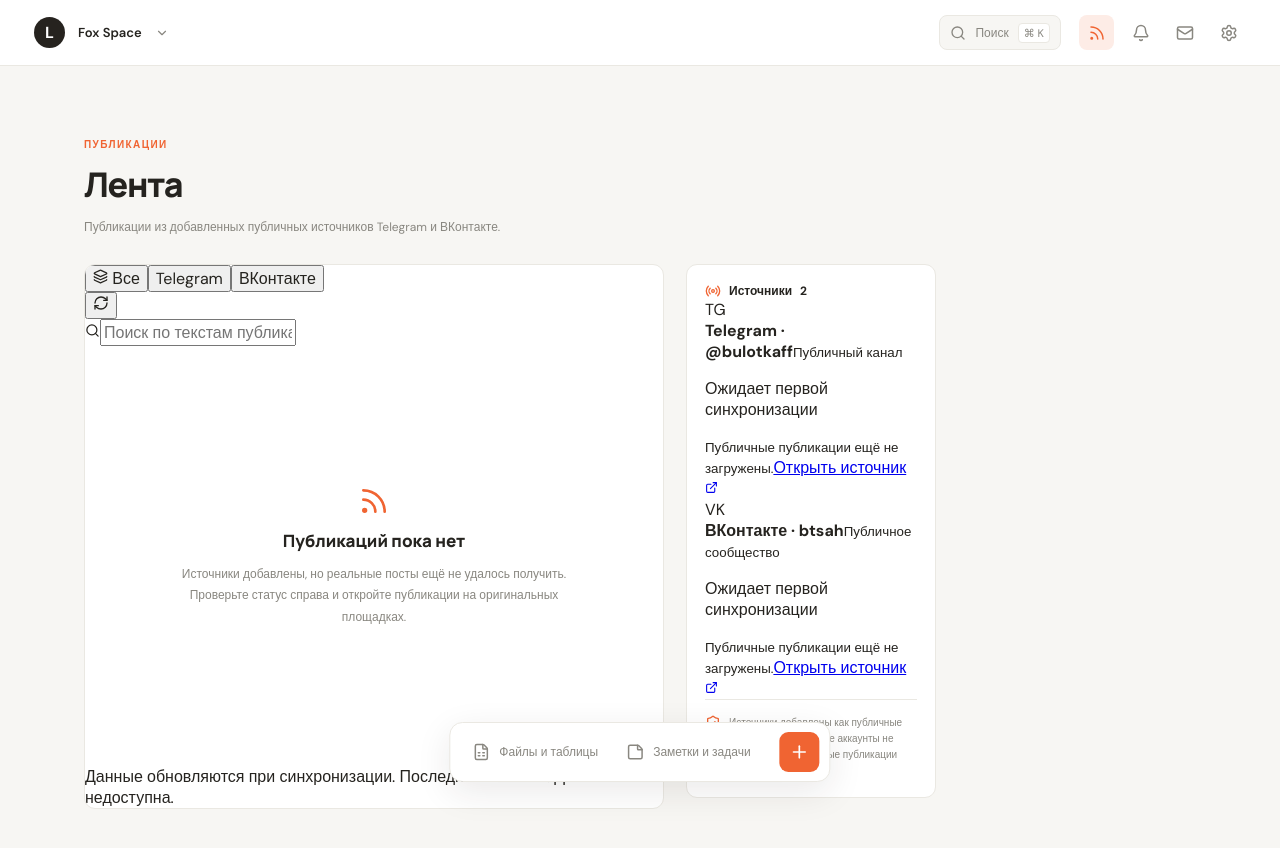
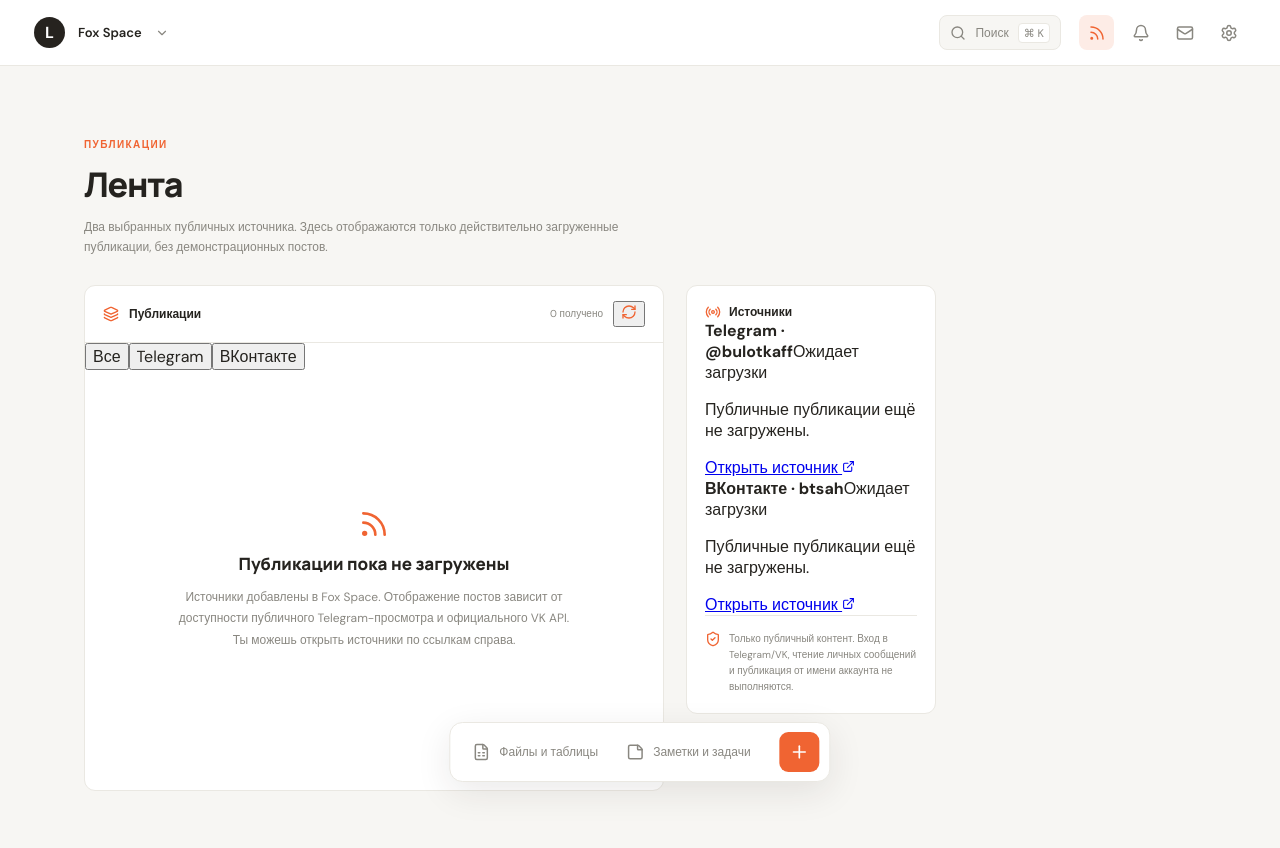
Before and after one commit to liseya-studio/foxspace, a React (Vite) app: page / in a window 1280 px wide. Both pictures are taken after a click on the button 1096 px from the left and 32 px from the top of the page. Shown: the top 848 px of the page. Built offline with nearby package versions, Linux system fonts and the light colour scheme.

Commit message:
feat(feed): render two verified public sources, actual posts and honest sync statuses

```diff
--- a/src/features/feed/FeedCenter.tsx
+++ b/src/features/feed/FeedCenter.tsx
@@ -1,77 +1,65 @@
 import { useEffect, useMemo, useState } from "react";
-import { Rss, Layers3, ShieldCheck, Radio, ExternalLink, RefreshCw, Image as ImageIcon, AlertCircle, Search } from "lucide-react";
+import { Rss, Layers3, ShieldCheck, Radio, ExternalLink, RefreshCw, MessageCircle, Image as ImageIcon } from "lucide-react";
 
-type Platform = "telegram" | "vk";
-type FeedSource = {id:string;platform:Platform;title:string;url:string;status:"pending"|"ok"|"stale"|"unavailable";message?:string;updatedAt?:string};
-type FeedPost = {id:string;sourceId:string;text:string;url:string;date?:string|null;images?:string[]};
-type FeedPayload = {generatedAt:string|null;sources:FeedSource[];posts:FeedPost[]};
-const knownSources:FeedSource[]=[
-  {id:"telegram-bulotkaff",platform:"telegram",title:"Telegram · @bulotkaff",url:"https://t.me/bulotkaff",status:"pending"},
-  {id:"vk-btsah",platform:"vk",title:"ВКонтакте · btsah",url:"https://vk.ru/btsah",status:"pending"}
+type SourceId = "telegram-bulotkaff" | "vk-btsah";
+type Source = {id:SourceId;platform:"telegram"|"vk";title:string;url:string;status:string;message:string;updatedAt?:string};
+type Post = {id:string;sourceId:SourceId;text:string;url:string;date?:string|null;images?:string[]};
+type FeedData = {generatedAt:string|null;sources:Source[];posts:Post[]};
+const defaultSources:Source[]=[
+  {id:"telegram-bulotkaff",platform:"telegram",title:"Telegram · @bulotkaff",url:"https://t.me/bulotkaff",status:"pending",message:"Ожидаем первой синхронизации"},
+  {id:"vk-btsah",platform:"vk",title:"ВКонтакте · btsah",url:"https://vk.ru/btsah",status:"pending",message:"Ожидаем первой синхронизации"}
 ];
-function validPayload(value:unknown):value is FeedPayload{
-  return Boolean(value&&typeof value==="object"&&Array.isArray((value as FeedPayload).posts)&&Array.isArray((value as FeedPayload).sources));
+const sourceName=(id:SourceId)=>id==="telegram-bulotkaff"?"Telegram":"ВКонтакте";
+function validLink(url:string){return /^https:\/\//.test(url);}
+function readableDate(date?:string|null){
+  if(!date)return "Дата не указана";
+  const value=new Date(date);
+  return Number.isNaN(value.getTime())?"Дата не указана":value.toLocaleString("ru-RU",{day:"numeric",month:"long",year:"numeric",hour:"2-digit",minute:"2-digit"});
 }
 export default function FeedCenter(){
-  const [payload,setPayload]=useState<FeedPayload>({generatedAt:null,sources:knownSources,posts:[]});
+  const [feed,setFeed]=useState<FeedData>({generatedAt:null,sources:defaultSources,posts:[]});
+  const [filter,setFilter]=useState<"all"|SourceId>("all");
   const [loading,setLoading]=useState(true);
   const [error,setError]=useState("");
-  const [selected,setSelected]=useState<"all"|Platform>("all");
-  const [query,setQuery]=useState("");
-  async function refresh(){
+  const [refresh,setRefresh]=useState(0);
+  useEffect(()=>{
+    const controller=new AbortController();
     setLoading(true);
-    setError("");
-    try{
-      const response=await fetch(import.meta.env.BASE_URL+"feed.json",{cache:"no-store"});
-      if(!response.ok)throw new Error("Сервер не вернул данные ленты.");
-      const received:unknown=await response.json();
-      if(!validPayload(received))throw new Error("Некорректный формат данных ленты.");
-      setPayload(received);
-    }catch(reason){setError(reason instanceof Error?reason.message:"Не удалось загрузить ленту.");}
-    finally{setLoading(false);}
-  }
-  useEffect(()=>{void refresh();},[]);
-  const posts=useMemo(()=>payload.posts.filter(post=>{
-    const source=payload.sources.find(item=>item.id===post.sourceId);
-    if(!source ||(selected!=="all"&&source.platform!==selected))return false;
-    return !query.trim()||(post.text??"").toLocaleLowerCase("ru").includes(query.toLocaleLowerCase("ru"));
-  }),[payload,selected,query]);
-  const chosenSources=payload.sources.filter(item=>selected==="all"||item.platform===selected);
-  const labelOf=(id:string)=>payload.sources.find(s=>s.id===id)?.title??"Публикация";
-  function prettyDate(value?:string|null){
-    if(!value)return "Дата недоступна";
-    const date=new Date(value);
-    return Number.isNaN(date.getTime())?"Дата недоступна":date.toLocaleString("ru-RU",{day:"numeric",month:"long",year:"numeric",hour:"2-digit",minute:"2-digit"});
-  }
+    const source=import.meta.env.BASE_URL+"feed.json?v="+Date.now();
+    fetch(source,{signal:controller.signal,cache:"no-store"}).then(async response=>{
+      if(!response.ok)throw Error("Ошибка загрузки: HTTP "+response.status);
+      return response.json() as Promise<FeedData>;
+    }).then(data=>{
+      if(!Array.isArray(data.sources)||!Array.isArray(data.posts))throw Error("Некорректный формат ленты");
+      setFeed({generatedAt:data.generatedAt??null,sources:data.sources,posts:data.posts});
+      setError("");
+    }).catch(e=>{if(!controller.signal.aborted)setError(e instanceof Error?e.message:"Не удалось загрузить ленту");})
+      .finally(()=>{if(!controller.signal.aborted)setLoading(false);});
+    return ()=>controller.abort();
+  },[refresh]);
+  const sources=feed.sources.length?feed.sources:defaultSources;
+  const visible=useMemo(()=>feed.posts.filter(post=>filter==="all"||post.sourceId===filter),[feed.posts,filter]);
+  const sourceById=(id:SourceId)=>sources.find(source=>source.id===id);
   return <section className="fox-feed-center">
-    <header className="fox-comm-heading"><div><div className="eyebrow">ПУБЛИКАЦИИ</div><h1>Лента</h1><p>Публикации из добавленных публичных источников Telegram и ВКонтакте.</p></div></header>
-    <div className="fox-feed-layout">
-      <div className="fox-feed-main">
-        <div className="fox-feed-controls"><div className="fox-feed-switch">
-          <button className={selected==="all"?"active":""} onClick={()=>setSelected("all")}><Layers3 size={15}/> Все</button>
-          <button className={selected==="telegram"?"active":""} onClick={()=>setSelected("telegram")}>Telegram</button>
-          <button className={selected==="vk"?"active":""} onClick={()=>setSelected("vk")}>ВКонтакте</button>
-        </div><button className="fox-feed-refresh" title="Обновить опубликованные данные" disabled={loading} onClick={()=>void refresh()}><RefreshCw size={16}/></button></div>
-        <label className="fox-feed-search"><Search size={15}/><input placeholder="Поиск по текстам публикаций" value={query} onChange={event=>setQuery(event.target.value)}/></label>
-        {error&&<div className="fox-feed-warning" role="alert"><AlertCircle size={16}/>{error}</div>}
-        {posts.length>0?<div className="fox-feed-posts">{posts.map(post=><article className="fox-feed-post" key={post.id}>
-          <div className="fox-feed-post-heading"><span className="fox-feed-post-avatar">{post.sourceId.startsWith("telegram")?"TG":"VK"}</span><div><strong>{labelOf(post.sourceId)}</strong><small>{prettyDate(post.date)}</small></div><a href={post.url} target="_blank" rel="noopener noreferrer" aria-label="Открыть оригинальную публикацию"><ExternalLink size={16}/></a></div>
-          {post.text&&<p className="fox-feed-post-text">{post.text}</p>}
-          {Boolean(post.images?.length)&&<div className="fox-feed-post-media">{post.images?.slice(0,6).map((url,index)=><a href={post.url} target="_blank" rel="noopener noreferrer" key={index}><img src={url} loading="lazy" alt={"Вложение "+(index+1)} onError={event=>{event.currentTarget.style.display="none";}}/></a>)}</div>}
-          {!post.images?.length&&!post.text&&<div className="fox-feed-post-attachment"><ImageIcon size={17}/> Медиа-публикация: просмотреть в источнике</div>}
-          <a className="fox-feed-post-original" href={post.url} target="_blank" rel="noopener noreferrer">Открыть публикацию <ExternalLink size={13}/></a>
-        </article>)}</div>:<div className="fox-comm-empty fox-feed-empty"><Rss size={32}/><h2>{loading?"Загружаем публикации":"Публикаций пока нет"}</h2><p>{loading?"Читаем доступные данные источников.":query?"По этому запросу публикаций нет.":"Источники добавлены, но реальные посты ещё не удалось получить. Проверьте статус справа и откройте публикации на оригинальных площадках."}</p></div>}
-        <div className="fox-feed-bottom">Данные обновляются при синхронизации. Последняя попытка: {prettyDate(payload.generatedAt)}.</div>
-      </div>
-      <aside className="fox-feed-side"><div className="fox-feed-aside-title"><Radio size={16}/> Источники <span>{payload.sources.length}</span></div>
-        <div className="fox-feed-sources">{payload.sources.map(source=><div className="fox-feed-source" key={source.id}>
-          <div className="fox-feed-source-heading"><span className={"fox-feed-platform "+source.platform}>{source.platform==="telegram"?"TG":"VK"}</span><div><strong>{source.title}</strong><small>{source.platform==="telegram"?"Публичный канал":"Публичное сообщество"}</small></div></div>
-          <p>{source.status==="ok"?"Посты загружены":source.status==="stale"?"Сохранённые посты; обновление не удалось":source.status==="pending"?"Ожидает первой синхронизации":"Публикации недоступны"}</p>
-          {(source.status!=="ok")&&source.message&&<small className="fox-feed-source-error">{source.message}</small>}
-          <a href={source.url} target="_blank" rel="noopener noreferrer">Открыть источник <ExternalLink size={13}/></a>
-        </div>)}</div>
-        <div className="fox-feed-privacy"><ShieldCheck size={16}/> Источники добавлены как публичные ссылки. Вход в личные аккаунты не выполнялся; приватные публикации недоступны.</div>
-      </aside>
-    </div>
+    <header className="fox-comm-heading"><div><div className="eyebrow">ПУБЛИКАЦИИ</div><h1>Лента</h1><p>Два выбранных публичных источника. Здесь отображаются только действительно загруженные публикации, без демонстрационных постов.</p></div></header>
+    <div className="fox-feed-layout"><div className="fox-feed-main">
+      <div className="fox-feed-filter-head"><Layers3 size={16}/><span>Публикации</span><small>{feed.posts.length} получено</small><button className="fox-feed-refresh" aria-label="Обновить ленту" title="Проверить новую синхронизацию" onClick={()=>setRefresh(v=>v+1)}><RefreshCw size={16}/></button></div>
+      <div className="fox-feed-filters"><button className={filter==="all"?"active":""} onClick={()=>setFilter("all")}>Все</button>{sources.map(source=><button key={source.id} className={filter===source.id?"active":""} onClick={()=>setFilter(source.id)}>{sourceName(source.id)}</button>)}</div>
+      {loading&&<div className="fox-feed-status" role="status">Загрузка публикаций…</div>}
+      {!loading&&error&&<div className="fox-feed-status" role="alert">Лента временно недоступна: {error}</div>}
+      {!loading&&visible.length>0&&<div className="fox-feed-posts">{visible.map(post=><article className="fox-feed-post" key={post.id}>
+        <div className="fox-feed-post-meta"><span className={"fox-feed-post-avatar "+(post.sourceId==="telegram-bulotkaff"?"telegram":"vk")}><MessageCircle size={18}/></span><div><strong>{sourceById(post.sourceId)?.title??sourceName(post.sourceId)}</strong><small>{readableDate(post.date)}</small></div><a href={post.url} target="_blank" rel="noopener noreferrer" aria-label="Открыть оригинал"><ExternalLink size={16}/></a></div>
+        {post.text&&<p className="fox-feed-post-text">{post.text}</p>}
+        {!!post.images?.length&&<div className="fox-feed-gallery">{post.images.filter(validLink).slice(0,4).map((url,i)=><a key={url+i} href={post.url} target="_blank" rel="noopener noreferrer"><img src={url} loading="lazy" alt={"Вложение "+(i+1)} onError={event=>event.currentTarget.style.display="none"}/></a>)}</div>}
+        {!post.text&&!post.images?.length&&<div className="fox-feed-no-preview"><ImageIcon size={18}/> Медиа без доступного предпросмотра</div>}
+        <a href={post.url} className="fox-feed-post-link" target="_blank" rel="noopener noreferrer">Смотреть оригинал <ExternalLink size={13}/></a>
+      </article>)}</div>}
+      {!loading&&visible.length===0&&<div className="fox-comm-empty fox-feed-empty"><Rss size={32}/><h2>Публикации пока не загружены</h2><p>Источники добавлены в Fox Space. Отображение постов зависит от доступности публичного Telegram-просмотра и официального VK API. Ты можешь открыть источники по ссылкам справа.</p></div>}
+    </div><aside className="fox-feed-side"><div className="fox-feed-aside-title"><Radio size={16}/> Источники</div><div className="fox-feed-sources">{sources.map(source=><div key={source.id} className="fox-feed-source">
+      <div className="fox-feed-source-title"><strong>{source.title}</strong><span className={"fox-feed-source-state "+source.status}>{source.status==="ok"?"Посты загружены":source.status==="stale"?"Старые данные":source.status==="pending"?"Ожидает загрузки":"Нет данных"}</span></div>
+      <p>{source.message||"Источник добавлен"}</p><a href={source.url} target="_blank" rel="noopener noreferrer">Открыть источник <ExternalLink size={13}/></a>
+    </div>)}</div>
+    {feed.generatedAt&&<p className="fox-feed-last-sync">Последняя попытка синхронизации: {readableDate(feed.generatedAt)}</p>}
+    <div className="fox-feed-privacy"><ShieldCheck size={16}/> Только публичный контент. Вход в Telegram/VK, чтение личных сообщений и публикация от имени аккаунта не выполняются.</div></aside></div>
   </section>;
 }
```
